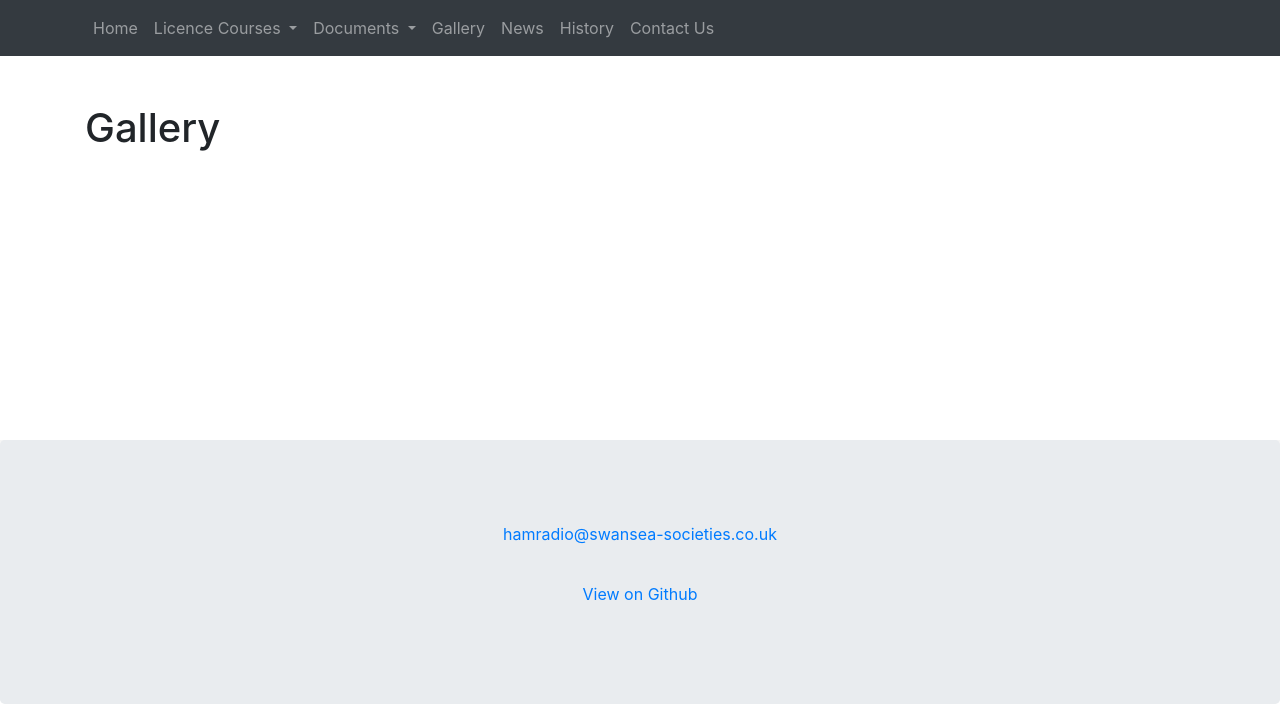
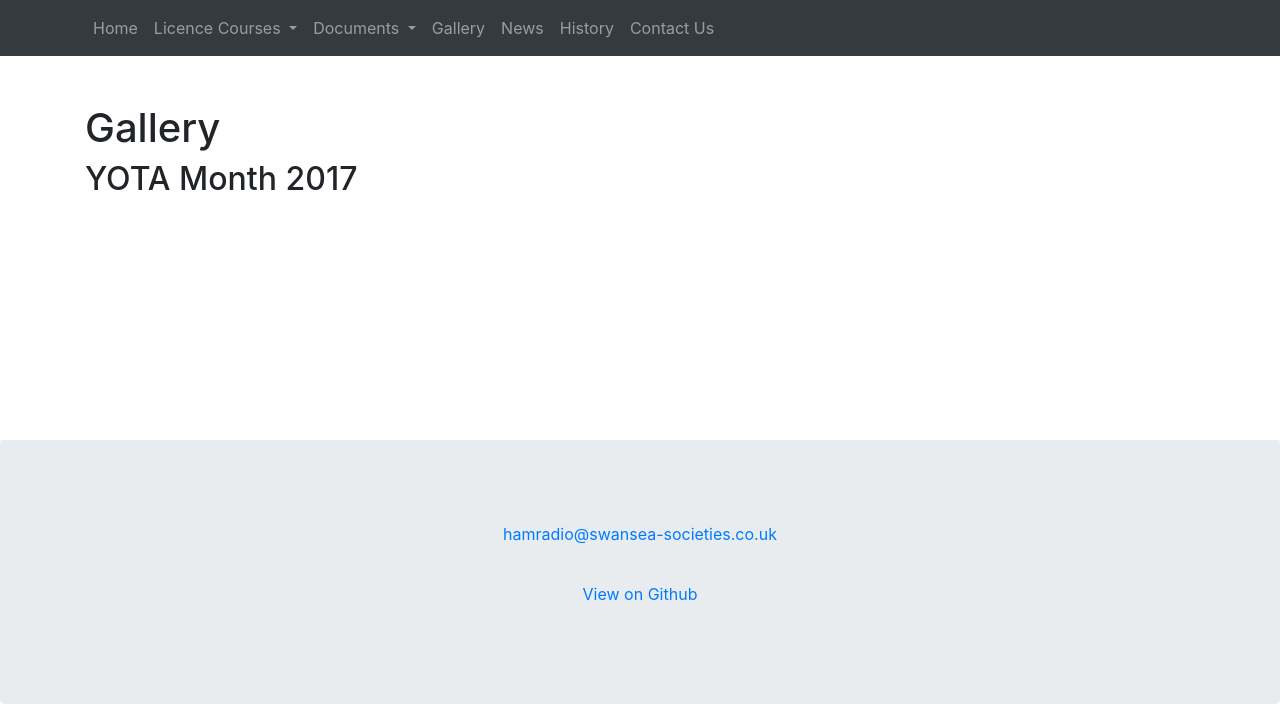
Before and after one commit to gw3uws/gw3uws.uk, a Jekyll site: the page built from gallery.md, in a window 1280 px wide. Shown: the part 400-1104 px from the top of the page. Built offline with Jekyll 4.4.1, drawn with Linux system fonts in a browser that asks for light colours; our own code applies the rules of GitHub Pages for plain Markdown files; a script that is not in the unit is left out.

Commit message:
Update gallery.md

```diff
--- a/gallery.md
+++ b/gallery.md
@@ -1,3 +1,17 @@
 ---
 title: Gallery
 ---
+
+## YOTA Month 2017
+
+<script src="https://www.publicalbum.org/js/pa-embed-player.min.js" async></script>
+<div class="pa-embed-player" style="width:100%; height:480px; display:none;"
+  data-link="https://photos.app.goo.gl/bbai7TCyUjBidMdm1"
+  data-title="YOTA Month 2017"
+  data-descrition="5 new photos · Album by Peter Barnes">
+  <img data-src="https://lh3.googleusercontent.com/i4_Ojfpn3EDlK2DiA0H7FP8_sC3wZ4aJrnxWTD2bqGHaCsIwXbO25XBMdFgRbUN7CKy6Ceyz_UTlNNeAL_0f2EgE6qDNcY4YjoUpFMX3eTxiKyX-CpE5eDS2FiJOliO9vWLSKPWas2M=w1920-h1080" src="" alt="" />
+  <img data-src="https://lh3.googleusercontent.com/TjHFn1oTFD_0jvAeuymMgdLNuBN3Kq5w9JsWAoTFtGrhuL9AfqQKP4NBxKMjqZ1wurMybwXnvrFgg5HmNWWp-aZPHPF5XDS-RurOs77In-es05-9FHZ_-U2mzC_3kZ7P8DMNqDDeHVk=w1920-h1080" src="" alt="" />
+  <img data-src="https://lh3.googleusercontent.com/Din97yoq_RzLbk7-D7o3nMg8OXBgqS_PbTBUt91n_-kpM-nXwKRK_AsT6hLsgRjSGdh7K4Q_YEQf_IJPWcOwSE6N2Rww5vP_mpmdGag-Z0eSR2G0UZdSzV38-up4Koz0ldd5pqCgqdU=w1920-h1080" src="" alt="" />
+  <img data-src="https://lh3.googleusercontent.com/X_wY7kBXSDNrFT5KJTpav_tqX_rKO_FfYF8yt5XCPKA5PVBOSHyrfvuNdRFZu9uUm_vWPtev8vSo9CyhEQhkhQyEya3o7rkjPi3eRskcCDMMdlzTaHn96VLB33BYRLqsgfQjSEHOX_w=w1920-h1080" src="" alt="" />
+  <img data-src="https://lh3.googleusercontent.com/ePED-Y12dnOl3ZlvKSaTfjZBL1zIAQQ3vMw8si5M_xjr93NMFinfws3VX8CaT_z04IlB3PVY2vFmhK1tpf4WSPzzbGZgge-L_K87aZF73xuOAYdDnzFPeskdtrZH08ZYEkq1bFHvIGY=w1920-h1080" src="" alt="" />
+</div>
```
